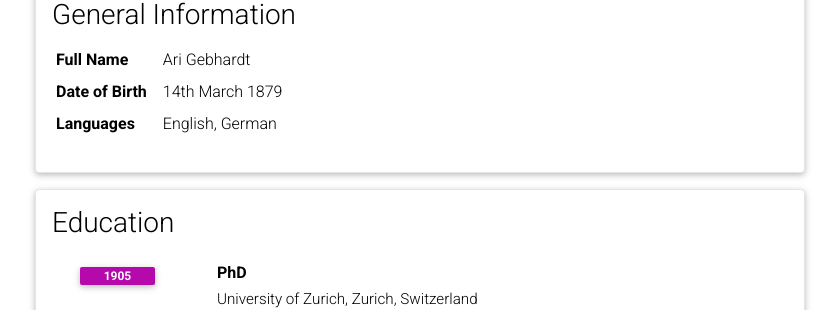
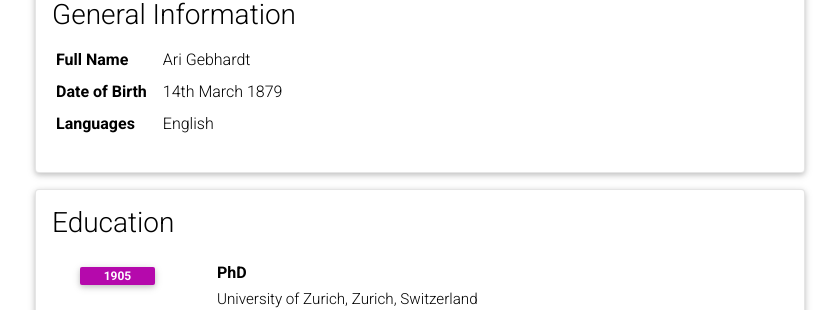
Before and after one commit to aGeb1/aGeb1.github.io, a Jekyll site: the page built from _pages/cv.md, in a window 1280 px wide and 900 px high. Shown: the part 204-514 px from the top of the window, without its empty margins (220-1059 px from the left). Built offline with Jekyll 4.4.1, drawn with Linux system fonts in a browser that asks for light colours; comment, search, counter and statistics services are not loaded; a style sheet for code colours, icons or effects is not loaded.

```diff
--- a/_data/cv.yml
+++ b/_data/cv.yml
@@ -6,7 +6,7 @@
     - name: Date of Birth
       value: 14th March 1879
     - name: Languages
-      value: English, German
+      value: English
 
 - title: Education
   type: time_table
```
